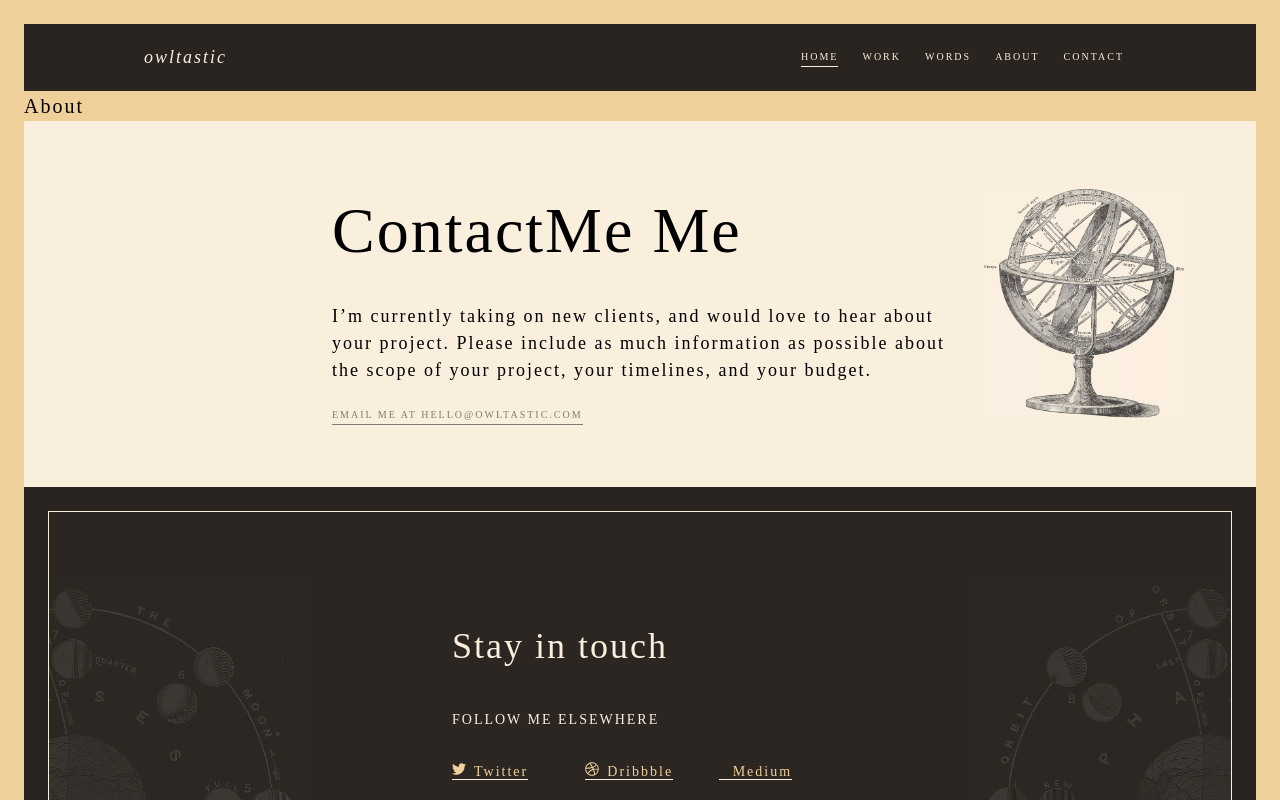
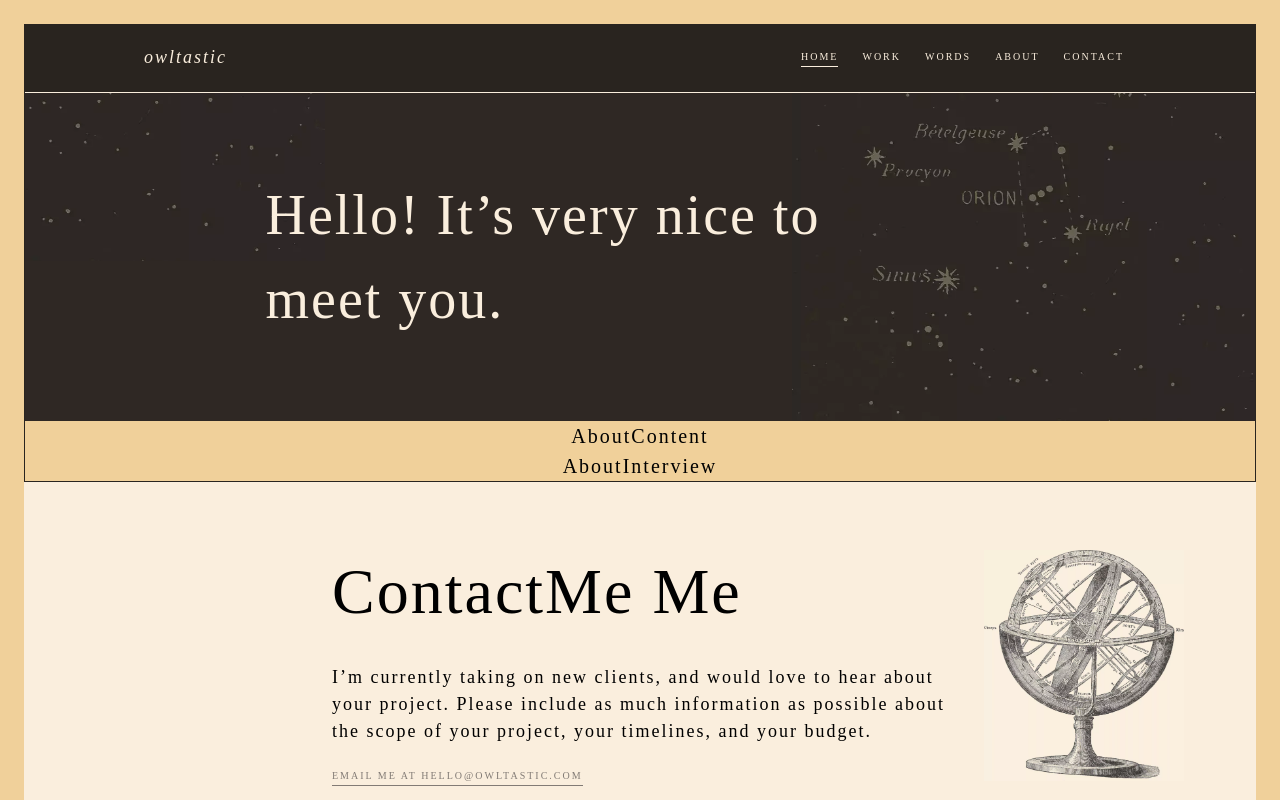
Before and after one commit to mediumryan/owltastic, a React (Create React App) app: page /about in a window 1280 px wide. Shown: the top 800 px of the page. Built offline with nearby package versions, Linux system fonts and the light colour scheme; some icons are missing; a web font is replaced by a local one.

Commit message:
[Update] Generated the AboutGreeting section

```diff
--- /dev/null
+++ b/src/Components/About/AboutContent.jsx
@@ -0,0 +1,5 @@
+import React from 'react';
+
+export default function AboutContent() {
+    return <div>AboutContent</div>;
+}
--- /dev/null
+++ b/src/Components/About/AboutGreeting.jsx
@@ -0,0 +1,27 @@
+import { styled } from 'styled-components';
+import aboutGreetingBg from './../../Images/bg-stars.webp';
+
+const GreetingWrapper = styled.section`
+    width: 100%;
+    background: url(${aboutGreetingBg}) -200px -370px no-repeat,
+        url(${aboutGreetingBg}) 105% bottom no-repeat;
+    background-size: 500px;
+    background-color: #2f2824;
+    padding: 5rem;
+    border-top: 1px solid var(--primary-100);
+    h1 {
+        color: var(--primary-100);
+        font-size: 3.5rem;
+        margin-left: 15%;
+    }
+`;
+
+export default function AboutGreeting() {
+    return (
+        <GreetingWrapper>
+            <h1>
+                Hello! It’s very nice to <br /> meet you.
+            </h1>
+        </GreetingWrapper>
+    );
+}
--- /dev/null
+++ b/src/Components/About/AboutInterview.jsx
@@ -0,0 +1,5 @@
+import React from 'react';
+
+export default function AboutInterview() {
+    return <div>AboutInterview</div>;
+}
--- a/src/Pages/About.jsx
+++ b/src/Pages/About.jsx
@@ -1,5 +1,14 @@
-import React from 'react';
+import { PageWrapper } from '../App';
+import AboutGreeting from '../Components/About/AboutGreeting';
+import AboutContent from '../Components/About/AboutContent';
+import AboutInterview from '../Components/About/AboutInterview';
 
 export default function About() {
-    return <div>About</div>;
+    return (
+        <PageWrapper>
+            <AboutGreeting />
+            <AboutContent />
+            <AboutInterview />
+        </PageWrapper>
+    );
 }
```
Also changed, not shown: src/Images/bg-stars.webp (added).
